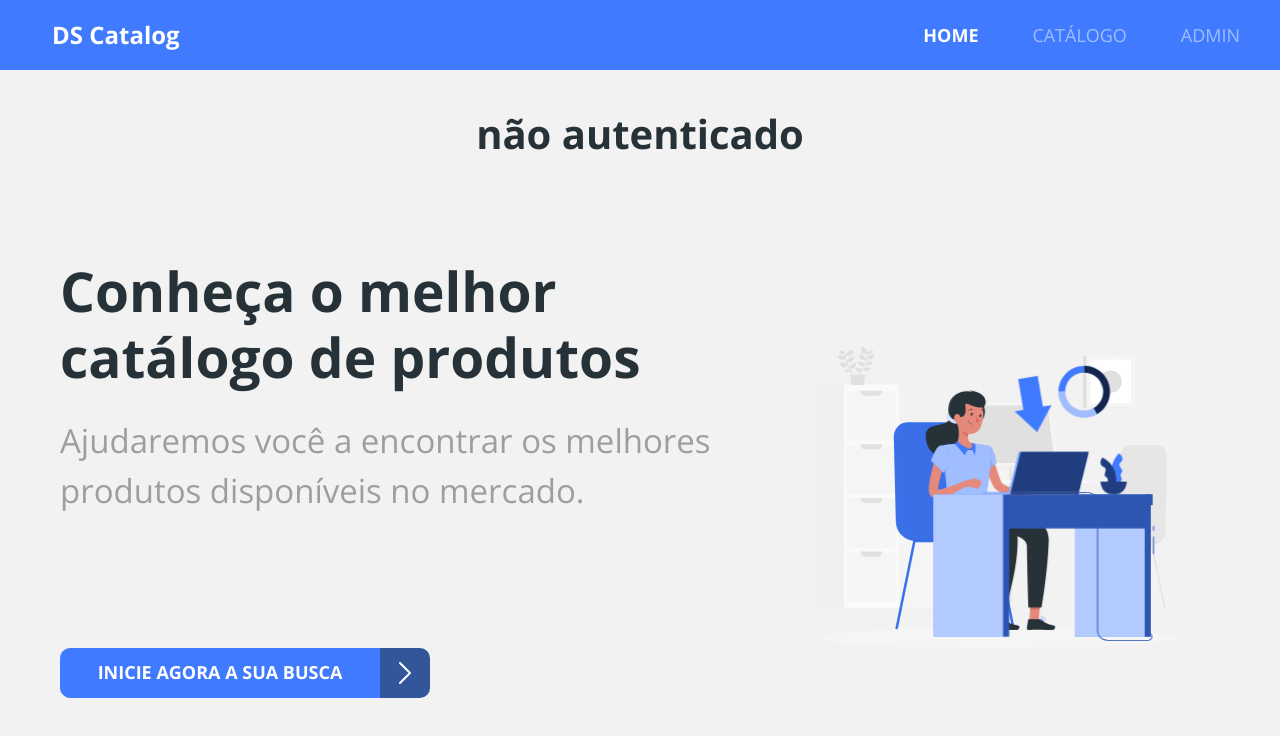
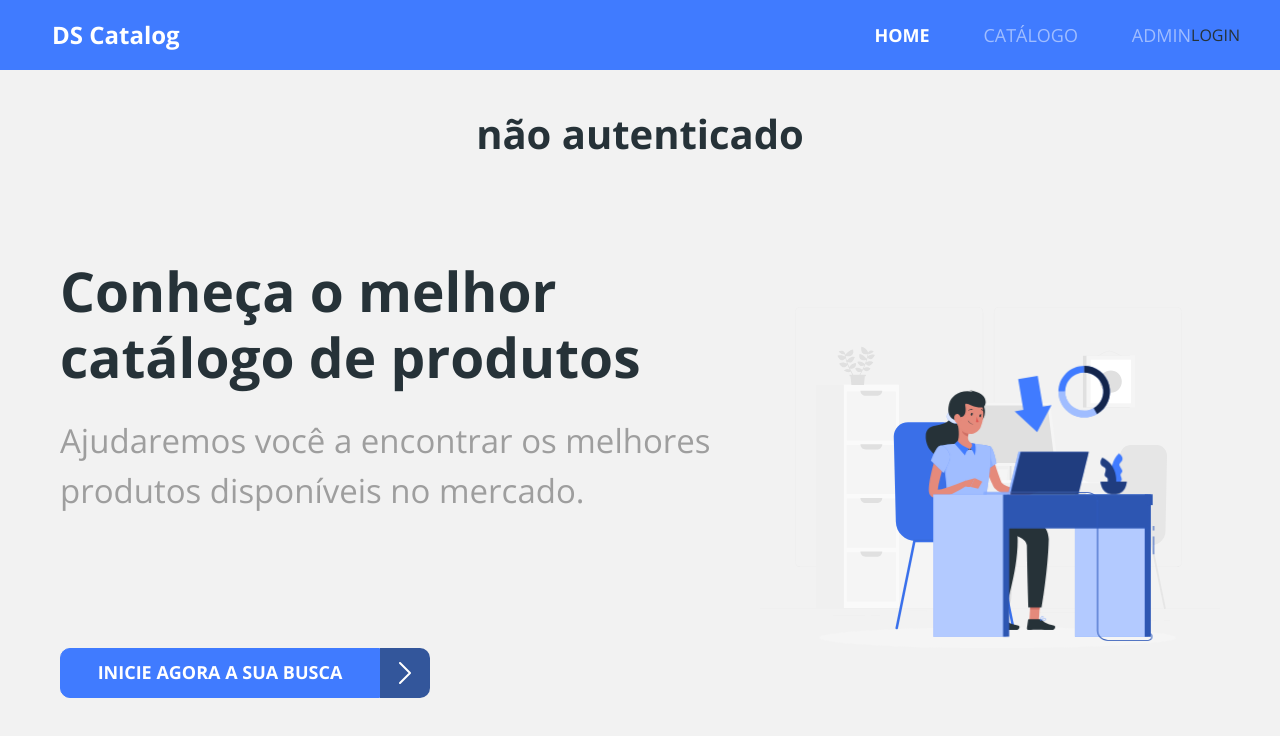
Before and after one commit to ThiagoPedais/dscatalog-bootcamp-devsuperior, a React (Create React App) app in the folder front-web/: page / in a window 1280 px wide. Shown: the top 736 px of the page. Built offline with nearby package versions, Linux system fonts and the light colour scheme; no server answers.

Commit message:
Login/logout logic

```diff
--- a/front-web/src/core/components/NavBar/index.tsx
+++ b/front-web/src/core/components/NavBar/index.tsx
@@ -1,9 +1,46 @@
-import React from 'react';
+import { useEffect, useState } from 'react';
 import { Link, NavLink } from 'react-router-dom';
 import './style.scss'
 import 'bootstrap/js/src/collapse.js'
+import { getTokenData, isAuthenticated, removeAuthData, TokenData } from '../../../util/requests';
+import history from '../../../util/history';
 
-export default function index() {
+type AuthData = {
+    authenticated: boolean,
+    tokenData?: TokenData
+}
+
+
+const Navabar = () => {
+
+    const [authData, setAuthData] = useState<AuthData>({ authenticated: false });
+
+    useEffect(() => {
+
+        if (isAuthenticated()) {
+            setAuthData({
+                authenticated: true,
+                tokenData: getTokenData()
+            });
+        }
+        else {
+            setAuthData({
+                authenticated: false,
+                tokenData: getTokenData()
+            });
+        }
+    }, [])
+
+    const handleLogoutClick = (event: React.MouseEvent<HTMLAnchorElement>) => {
+        event.preventDefault();
+        removeAuthData();
+        setAuthData({
+            authenticated: false,
+            tokenData: getTokenData()
+        });
+        history.replace('/');
+    }
+
     return (
         <nav className="navbar navbar-expand-md navbar-dark bg-primary main-nav">
             <div className="container-fluid">
@@ -37,7 +74,24 @@ export default function index() {
                         <NavLink to="/admin" style={({ isActive }) => ({ color: isActive ? '#fff' : 'rgba(255, 255, 255, 0.5)' })}>Admin</NavLink>
                     </li>
                 </ul>
+
             </div>
+            <div>
+                {
+                    authData.authenticated ? (
+                        <>
+                            <span>{authData.tokenData?.user_name}</span>
+                            <Link to="#logout" onClick={handleLogoutClick}>LOGOUT</Link>
+                        </>
+                    ) : (
+                        <Link to="/admin/auth">LOGIN</Link>
+                    )
+                }
+            </div>
+
         </nav>
     )
 }
+
+
+export default Navabar
--- a/front-web/src/util/requests.ts
+++ b/front-web/src/util/requests.ts
@@ -8,7 +8,7 @@ import history from './history';
 
 type Role = 'ROLE_OPERATOR' | 'ROLE_ADMIN'
 
-type TokenData = {
+export type TokenData = {
     exp: number,
     user_name: string,
     authorities: Role[]
@@ -76,6 +76,10 @@ export const getAuthData = () => {
 
 }
 
+export const removeAuthData = () => {
+    localStorage.removeItem(tokenKey)
+}
+
 // Add a request interceptor
 axios.interceptors.request.use(function (config) {
     console.log('Interceptor antes da req');
```
